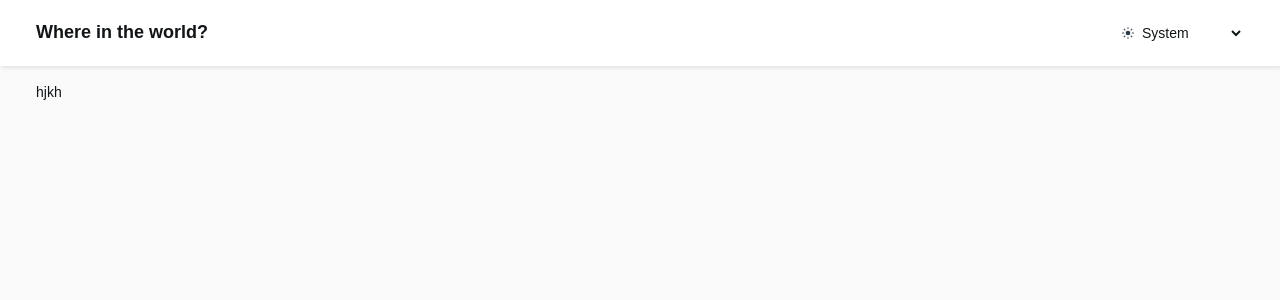
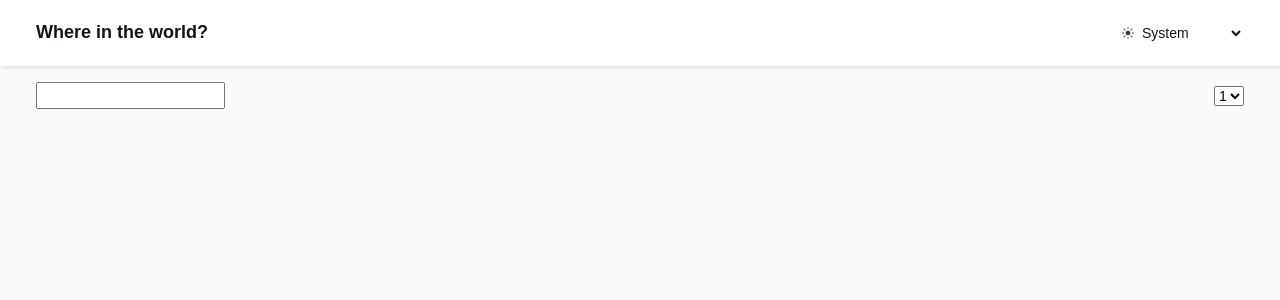
Before and after one commit to SparicI/countries-api, a Nuxt app: page / in a window 1280 px wide. Shown: the top 300 px of the page. Built offline with nearby package versions, Linux system fonts and the light colour scheme.

Commit message:
Add HomePageControls components

```diff
--- a/app.vue
+++ b/app.vue
@@ -2,7 +2,7 @@
   <div>
     <TheHeader />
     <main class="container">
-      hjkh
+      <HomePageControls />
     </main>
   </div>
 </template>
--- a/assets/css/fonts.css
+++ b/assets/css/fonts.css
@@ -16,7 +16,7 @@
     font-weight: 600;
     font-stretch: 100%;
     font-display: swap;
-    src: url(/pe0AMImSLYBIv1o4X1M8ce2xCx3yop4tQpF_MeTm0lfUVwoNnq4CLz0_kJPxzHGGVFMV2w.woff2) format('woff2');
+    src: url(./pe0AMImSLYBIv1o4X1M8ce2xCx3yop4tQpF_MeTm0lfUVwoNnq4CLz0_kJPxzHGGVFMV2w.woff2) format('woff2');
     unicode-range: U+0100-02AF, U+0304, U+0308, U+0329, U+1E00-1E9F, U+1EF2-1EFF, U+2020, U+20A0-20AB, U+20AD-20CF, U+2113, U+2C60-2C7F, U+A720-A7FF;
 }
 
@@ -27,6 +27,6 @@
     font-weight: 800;
     font-stretch: 100%;
     font-display: swap;
-    src: url(/pe0AMImSLYBIv1o4X1M8ce2xCx3yop4tQpF_MeTm0lfUVwoNnq4CLz0_kJPxzHGGVFMV2w.woff2) format('woff2');
+    src: url(./pe0AMImSLYBIv1o4X1M8ce2xCx3yop4tQpF_MeTm0lfUVwoNnq4CLz0_kJPxzHGGVFMV2w.woff2) format('woff2');
     unicode-range: U+0100-02AF, U+0304, U+0308, U+0329, U+1E00-1E9F, U+1EF2-1EFF, U+2020, U+20A0-20AB, U+20AD-20CF, U+2113, U+2C60-2C7F, U+A720-A7FF;
 }
--- a/assets/css/global.css
+++ b/assets/css/global.css
@@ -32,6 +32,12 @@ main {
     display: flex;
 }
 
+.flex-row-space-between {
+    display: flex;
+    justify-content: space-between;
+    align-items: center;
+}
+
 .flex-column {
     display: flex;
     flex-direction: column;
--- /dev/null
+++ b/components/HomePageControls.vue
@@ -0,0 +1,25 @@
+<template>
+    <div class="flex-row-space-between">
+        <div>
+            <input
+                type="text"
+                name=""
+                id=""
+            >
+        </div>
+        <select
+            name=""
+            id=""
+        >
+            <option value="1">1</option>
+            <option value="2">2</option>
+            <option value="3">3</option>
+        </select>
+    </div>
+</template>
+
+<script setup>
+
+</script>
+
+<style scoped></style>
--- a/components/TheHeader.vue
+++ b/components/TheHeader.vue
@@ -1,6 +1,6 @@
 <template>
     <header>
-        <div class="flex-row justify-content-space-between align-items-center container">
+        <div class="flex-row-space-between container">
             <h1>Where in the world?</h1>
             <ThemeToggle />
         </div>
```
